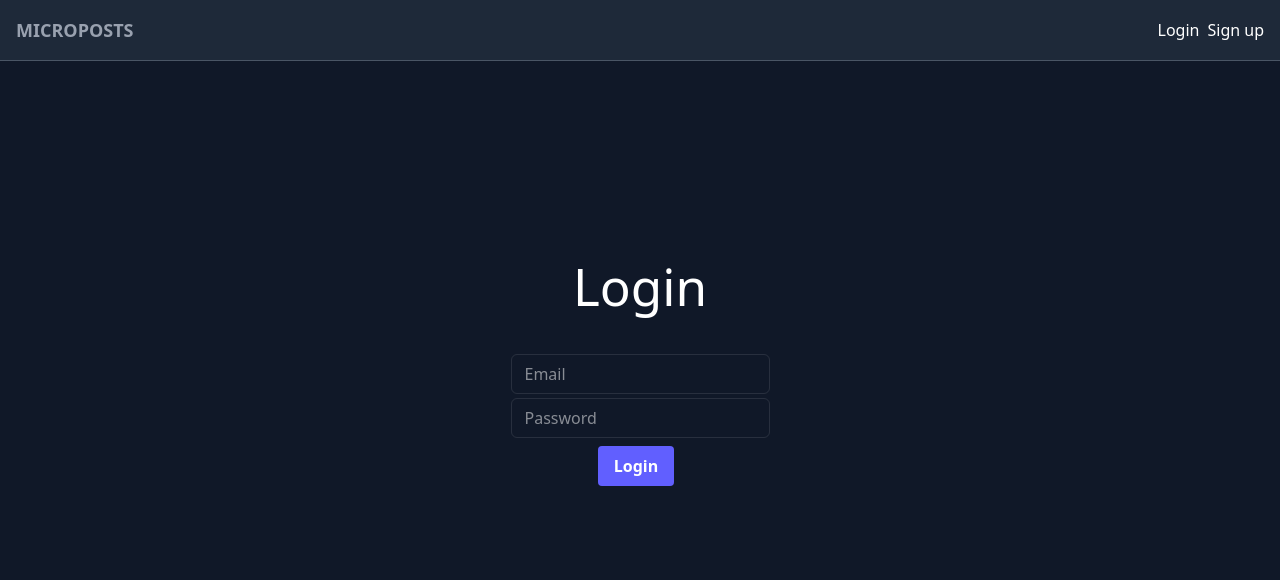
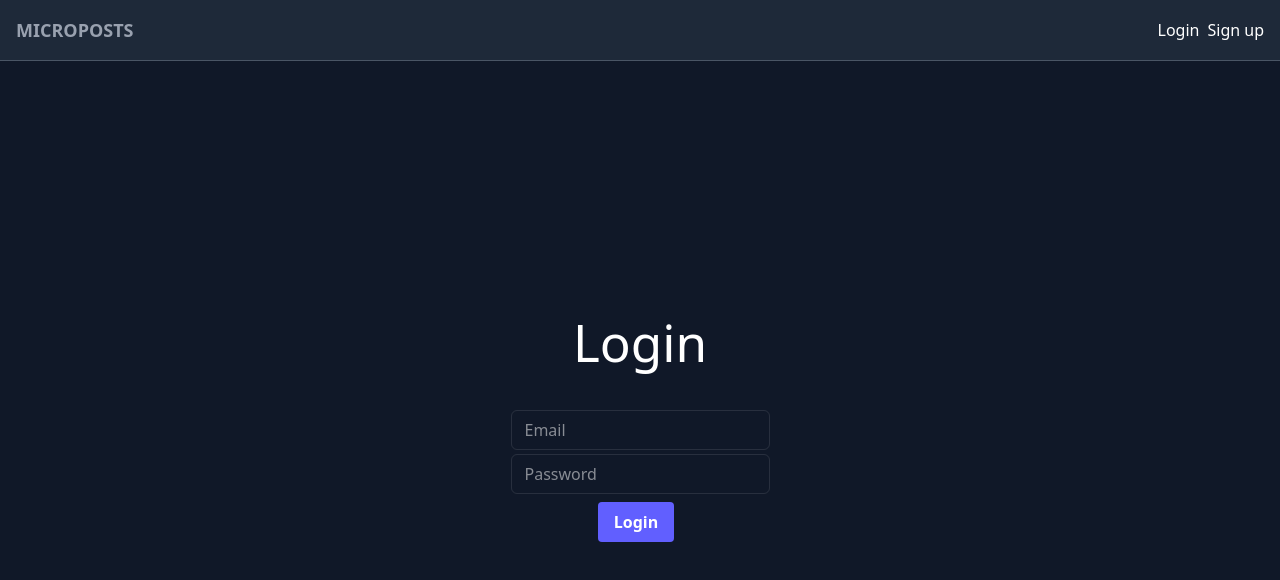
Before and after one commit to JadeCathleen/microposts_api, a Vue app in the folder client/: page /login in a window 1280 px wide. Shown: the top 580 px of the page. Built offline with nearby package versions, Linux system fonts and the light colour scheme; no server answers.

Commit message:
Technical: rework main container size

```diff
--- a/client/src/App.vue
+++ b/client/src/App.vue
@@ -5,7 +5,7 @@ import Navbar from './components/Navbar.vue';
 <template>
   <div>
     <Navbar class="bg-gray-800 border-b border-gray-600" />
-    <main class="flex justify-center items-center min-h-[calc(100vh-56px)]">
+    <main class="mt-14 min-h-[calc(100vh-56px)] flex justify-center items-center px-4 py-6 md:px-8">
       <router-view />
     </main>
   </div>
--- a/client/src/components/Posts.vue
+++ b/client/src/components/Posts.vue
@@ -127,7 +127,7 @@
       </div>
     </div>
 
-    <div class="flex flex-col text-gray-300 w-100 h-100">
+    <div class="flex flex-col text-gray-300 w-100 h-[50vh] min-h-[420px] md:h-[75vh]">
       <!-- Search + Sort -->
       <div class="flex items-center gap-2 mb-3">
         <!-- Search input -->
```
